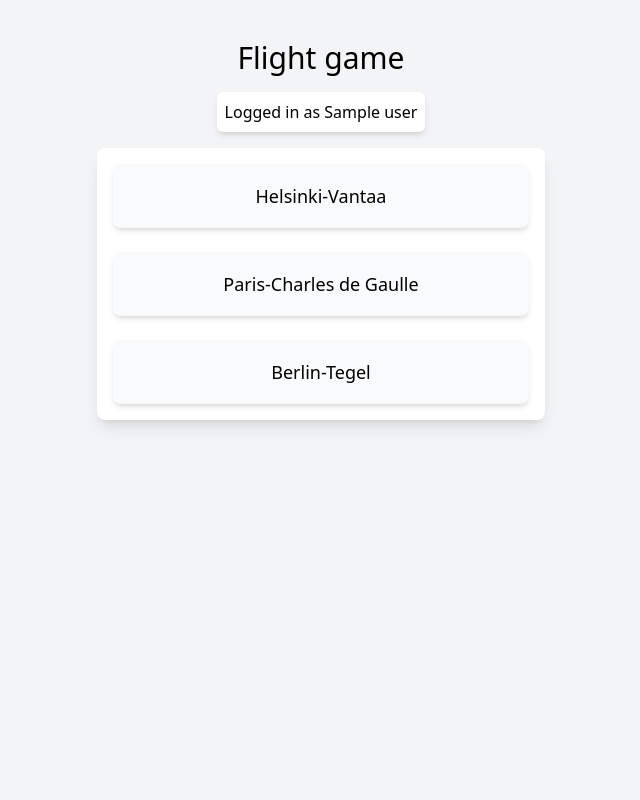
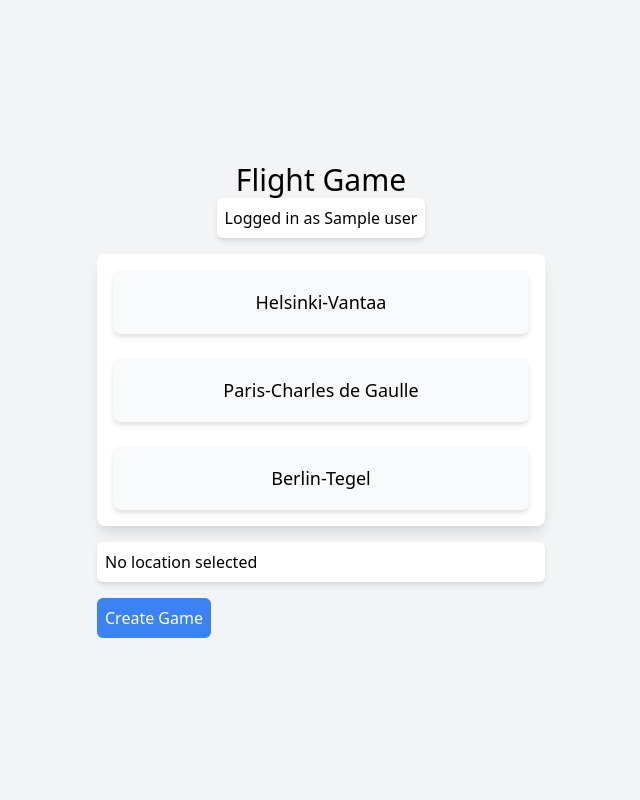
Before and after one commit to ravend3v/Ohjelmisto-2-project, a Flask app: template templates/start_location.html in a window 1280 px wide. Shown: the whole page, without its empty margins (319-959 px from the left). Run offline with Flask 3, Linux system fonts and the light colour scheme; the template is opened without the code that fills it: most values are stand-ins (such as "Sample title", 1, 10 or a date in 2020); some libraries are stand-ins or nearby versions.

Commit message:
update with error

```diff
--- a/app.py
+++ b/app.py
@@ -283,12 +283,16 @@ def logout():
 @app.route('/start_location', methods=['GET', 'POST'])
 @get_access_token_middleware
 def start_location():
-
     cities = [
         {"name": "Helsinki-Vantaa", "icao": "EFHK"},
         {"name": "Paris-Charles de Gaulle", "icao": "LFPO"},
         {"name": "Berlin-Tegel", "icao": "EDDB"}
     ]
+
+    access_token_data = g.get('access_token_data')
+
+    if not access_token_data:
+        return redirect(url_for('login'))
 
     if request.method == 'POST':
         selected_location = request.form.get('location')
@@ -302,12 +306,16 @@ def start_location():
             cursor.close()
             conn.close()
 
-            return redirect(url_for('main_game', location = selected_location), 301)
+            if result:
+                return redirect(url_for('main_game', location=selected_location), 301)
+            else:
+                error_message = "Invalid location selected"
+                return render_template('start_location.html', error_message=error_message, data={'user': access_token_data['user'], 'access_token_data': access_token_data}), 400
         else:
             error_message = "Please select a starting location"
-            return render_template('start_location.html', error_message=error_message, data={'user': g.access_token_data['user']}), 400
+            return render_template('start_location.html', error_message=error_message, data={'user': access_token_data['user'], 'access_token_data': access_token_data}), 400
 
-    return render_template('start_location.html', data={'user': g.access_token_data['user']}), 200
+    return render_template('start_location.html', data={'user': access_token_data['user'], 'access_token_data': access_token_data})
 
 if __name__ == '__main__':
     app.run(debug=True)
--- a/queries.py
+++ b/queries.py
@@ -46,3 +46,8 @@ UPDATE_PLAYER_VISITED = """
         WHERE player_id = %s AND visited_continent = %s
     )
 """
+
+CREATE_GAME = """
+INSERT INTO games (user_id, start_location, money, co2_consumed)
+VALUES (%s, %s, 2000, 0)
+"""
--- a/templates/start_location.html
+++ b/templates/start_location.html
@@ -1,65 +1,81 @@
 <!DOCTYPE html>
 <html lang="en">
 <head>
-    <meta charset="UTF-8" />
-    <meta name="viewport" content="width=device-width, initial-scale=1.0" />
-    <script src="https://cdn.tailwindcss.com"></script>
-
-    <title>start_location</title>
+    <meta charset="UTF-8">
+    <meta name="viewport" content="width=device-width, initial-scale=1.0">
+    <title>Start Location</title>
+    <link rel="stylesheet" href="https://cdn.jsdelivr.net/npm/tailwindcss@2.2.19/dist/tailwind.min.css">
 </head>
 <body class="bg-gray-100">
-
-
-<main id="main" class="flex flex-col gap-4 mt-10 justify-center items-center">
-    <h1 class="text-3xl">Flight game</h1>
+    <main class="flex flex-col items-center justify-center min-h-screen p-4">
+        <h1 class="text-3xl">Flight Game</h1>
         <div class="bg-white p-2 shadow-md rounded-md">
             <p id="user">Logged in as {{ data.user }}</p>
         </div>
-    <form action="{{ url_for('start_location') }}" method="POST" class="space-y-4 w-full max-w-md">
+        <div class="space-y-4 w-full max-w-md">
             <menu class="flex flex-col gap-6 bg-white shadow-lg rounded-lg w-full p-4">
-
-            <li
-                    class="flex justify-center items-center w-full h-16 bg-gray-50 rounded-lg shadow-md hover:bg-indigo-700 hover:cursor-pointer hover:text-white"
-            >
-                <button
-                        type="submit"
-                        name="location"
-                        value="Helsinki-Vantaa"
-                        class="w-full h-full text-lg font-medium bg-transparent focus:outline-none"
-                >
+                <li class="flex justify-center items-center w-full h-16 bg-gray-50 rounded-lg shadow-md hover:cursor-pointer" id="helsinki-vantaa" onclick="selectLocation('Helsinki-Vantaa')">
+                    <button type="button" class="w-full h-full text-lg font-medium bg-transparent focus:outline-none">
                         Helsinki-Vantaa
                     </button>
                 </li>
-
-
-            <li
-                    class="flex justify-center items-center w-full h-16 bg-gray-50 rounded-lg shadow-md hover:bg-indigo-700 hover:cursor-pointer hover:text-white"
-            >
-                <button
-                        type="submit"
-                        name="location"
-                        value="Paris-Charles de Gaulle"
-                        class="w-full h-full text-lg font-medium bg-transparent focus:outline-none"
-                >
+                <li class="flex justify-center items-center w-full h-16 bg-gray-50 rounded-lg shadow-md hover:cursor-pointer" id="paris-charles-de-gaulle" onclick="selectLocation('Paris-Charles de Gaulle')">
+                    <button type="button" class="w-full h-full text-lg font-medium bg-transparent focus:outline-none">
                         Paris-Charles de Gaulle
                     </button>
                 </li>
-
-
-            <li
-                    class="flex justify-center items-center w-full h-16 bg-gray-50 rounded-lg shadow-md hover:bg-indigo-700 hover:cursor-pointer hover:text-white"
-            >
-                <button
-                        type="submit"
-                        name="location"
-                        value="Berlin-Tegel"
-                        class="w-full h-full text-lg font-medium bg-transparent focus:outline-none"
-                >
+                <li class="flex justify-center items-center w-full h-16 bg-gray-50 rounded-lg shadow-md hover:cursor-pointer" id="berlin-tegel" onclick="selectLocation('Berlin-Tegel')">
+                    <button type="button" class="w-full h-full text-lg font-medium bg-transparent focus:outline-none">
                         Berlin-Tegel
                     </button>
                 </li>
             </menu>
-    </form>
+            <div class="bg-white p-2 shadow-md rounded-md">
+                <p id="selected-location-text">No location selected</p>
+            </div>
+            <button class="bg-blue-500 text-white p-2 rounded-md" onclick="createGame()">Create Game</button>
+            <input type="hidden" id="selected-location" name="selected-location">
+        </div>
+        {% if error_message %}
+        <div class="bg-red-500 text-white p-2 rounded-md">
+            <p>{{ error_message }}</p>
+        </div>
+        {% endif %}
     </main>
+
+    <script type="text/javascript">
+        const accessToken = {{ data | tojson }}.access_token_data.access_token;
+
+        let selectedLocation = '';
+
+        function selectLocation(location) {
+            selectedLocation = location;
+            document.getElementById('selected-location-text').innerText = 'Currently selected location: ' + location;
+            document.getElementById('selected-location').value = location;
+        }
+
+        async function createGame() {
+            if (!selectedLocation) {
+                alert('Please select a location first.');
+                return;
+            }
+
+            const response = await fetch('{{ url_for("api.select_start_location") }}', {
+                method: 'POST',
+                headers: {
+                    'Content-Type': 'application/json',
+                    'Authorization': 'Bearer ' + accessToken
+                },
+                body: JSON.stringify({ location: selectedLocation })
+            });
+
+            const result = await response.json();
+            if (result.error) {
+                alert(result.message);
+            } else {
+                window.location.href = '/game';
+            }
+        }
+    </script>
 </body>
 </html>
```
Also changed, not shown: api.py (+27 -3 lines). Lines whose indentation alone changed are shown as unchanged.
